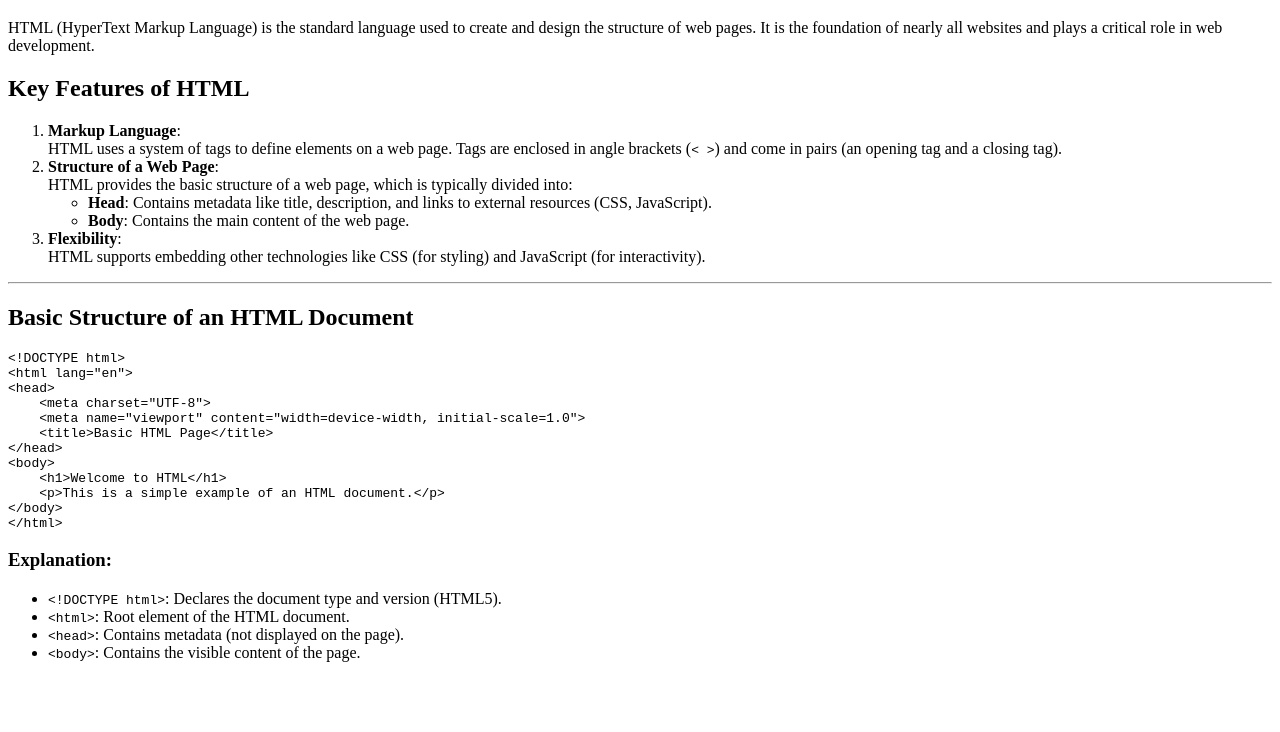
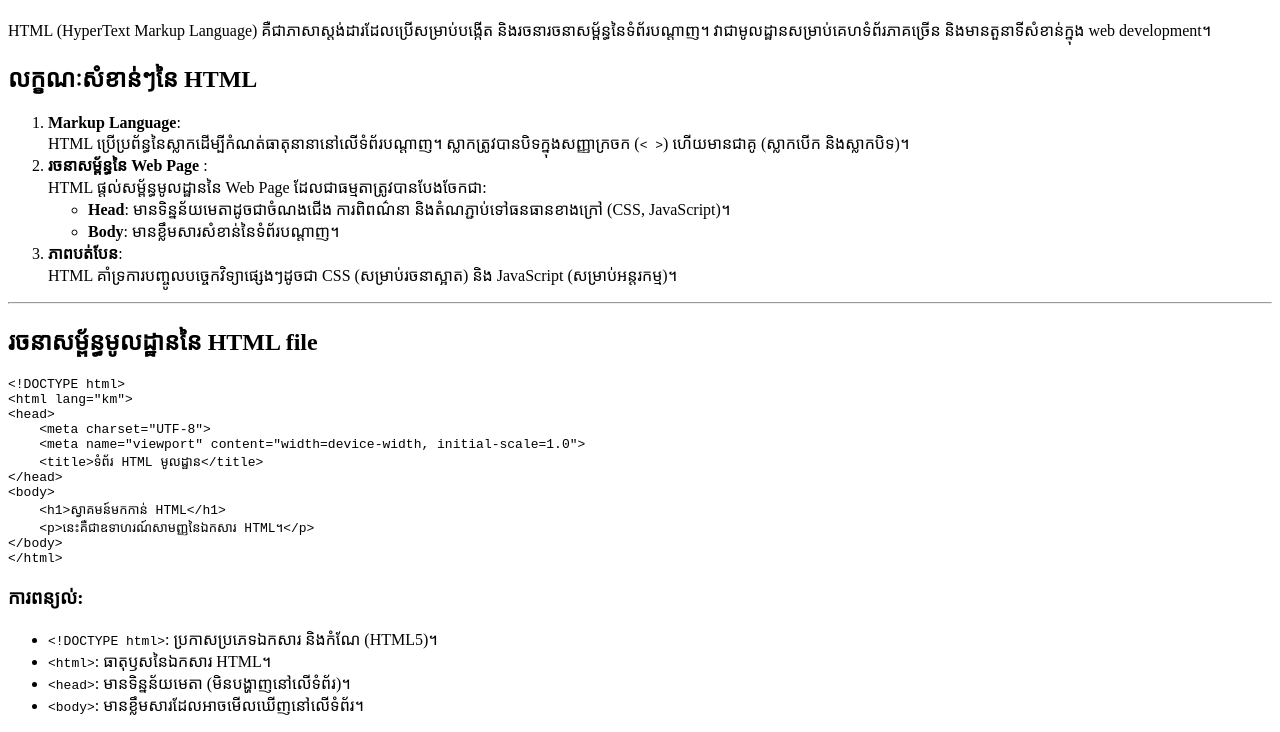
Before and after one commit to L-Sophat/web-design-class, a website: page 05-05-2025/index.html in a window 1280 px wide. Shown: the part 273-1005 px from the top of the page. Before the commit the page ends 951 px from the top, so only its background shows below. Drawn offline with Linux system fonts and the light colour scheme.

Commit message:
Translate HTML content to Khmer and update language attribute

```diff
--- a/05-05-2025/index.html
+++ b/05-05-2025/index.html
@@ -1,5 +1,5 @@
 <!DOCTYPE html>
-<html lang="en">
+<html lang="km">
 
 <head>
     <meta charset="UTF-8">
@@ -9,74 +9,74 @@
 
 <body>
 
-    <img src="https://pphat.netlify.app/assets/logo/logo-transparent-light-mode.png" alt="Leat Sophat Logo" width="200" height="200">
+    <img src="https://pphat.netlify.app/assets/logo/logo-transparent-light-mode.png" alt="រូបសញ្ញា Leat Sophat" width="200" height="200">
 
     <h1>HTML</h1>
     <p>
-        HTML (HyperText Markup Language) is the standard language used to create and design the structure of web pages. It is the foundation of nearly all websites and plays a critical role in web development.
+        HTML (HyperText Markup Language) គឺជាភាសាស្តង់ដារដែលប្រើសម្រាប់បង្កើត និងរចនារចនាសម្ព័ន្ធនៃទំព័របណ្តាញ។ វាជាមូលដ្ឋានសម្រាប់គេហទំព័រភាគច្រើន និងមានតួនាទីសំខាន់ក្នុង web development។
     </p>
 
-    <h2>Key Features of HTML</h2>
+    <h2>លក្ខណៈសំខាន់ៗនៃ HTML</h2>
     <ol>
         <li>
             <strong>Markup Language</strong>:
-            <br> HTML uses a system of tags to define elements on a web page. Tags are enclosed in angle brackets (<code>&lt; &gt;</code>) and come in pairs (an opening tag and a closing tag).
+            <br> HTML ប្រើប្រព័ន្ធនៃស្លាកដើម្បីកំណត់ធាតុនានានៅលើទំព័របណ្តាញ។ ស្លាកត្រូវបានបិទក្នុងសញ្ញាក្រចក (<code>&lt; &gt;</code>) ហើយមានជាគូ (ស្លាកបើក និងស្លាកបិទ)។
         </li>
         <li>
-            <strong>Structure of a Web Page</strong>:
-            <br> HTML provides the basic structure of a web page, which is typically divided into:
+            <strong>រចនាសម្ព័ន្ធនៃ Web Page </strong>:
+            <br> HTML ផ្តល់សម្ព័ន្ធមូលដ្ឋាននៃ Web Page ដែលជាធម្មតាត្រូវបានបែងចែកជា:
 
             <ul>
                 <li>
                     <strong>Head</strong>:
-                    Contains metadata like title, description, and links to external resources (CSS, JavaScript).
+                    មានទិន្នន័យមេតាដូចជាចំណងជើង ការពិពណ៌នា និងតំណភ្ជាប់ទៅធនធានខាងក្រៅ (CSS, JavaScript)។
                 </li>
                 <li>
                     <strong>Body</strong>:
-                    Contains the main content of the web page.
+                    មានខ្លឹមសារសំខាន់នៃទំព័របណ្តាញ។
                 </li>
             </ul>
         </li>
         <li>
-            <strong>Flexibility</strong>:
-            <br> HTML supports embedding other technologies like CSS (for styling) and JavaScript (for interactivity).
+            <strong>ភាពបត់បែន</strong>:
+            <br> HTML គាំទ្រការបញ្ចូលបច្ចេកវិទ្យាផ្សេងៗដូចជា CSS (សម្រាប់រចនាស្អាត) និង JavaScript (សម្រាប់អន្តរកម្ម)។
         </li>
     </ol>
 
     <hr>
 
-    <h2>Basic Structure of an HTML Document</h2>
+    <h2>រចនាសម្ព័ន្ធមូលដ្ឋាននៃ HTML file</h2>
     <pre><code>&lt;!DOCTYPE html&gt;
-&lt;html lang="en"&gt;
+&lt;html lang="km"&gt;
 &lt;head&gt;
     &lt;meta charset="UTF-8"&gt;
     &lt;meta name="viewport" content="width=device-width, initial-scale=1.0"&gt;
-    &lt;title&gt;Basic HTML Page&lt;/title&gt;
+    &lt;title&gt;ទំព័រ HTML មូលដ្ឋាន&lt;/title&gt;
 &lt;/head&gt;
 &lt;body&gt;
-    &lt;h1&gt;Welcome to HTML&lt;/h1&gt;
-    &lt;p&gt;This is a simple example of an HTML document.&lt;/p&gt;
+    &lt;h1&gt;ស្វាគមន៍មកកាន់ HTML&lt;/h1&gt;
+    &lt;p&gt;នេះគឺជាឧទាហរណ៍សាមញ្ញនៃឯកសារ HTML។&lt;/p&gt;
 &lt;/body&gt;
 &lt;/html&gt;
 </code></pre>
 
-    <h3>Explanation:</h3>
+    <h3>ការពន្យល់:</h3>
     <ul>
         <li>
             <code>&lt;!DOCTYPE html&gt;</code>:
-            Declares the document type and version (HTML5).
+            ប្រកាសប្រភេទឯកសារ និងកំណែ (HTML5)។
         </li>
         <li>
             <code>&lt;html&gt;</code>:
-            Root element of the HTML document.
+            ធាតុឫសនៃឯកសារ HTML។
         </li>
         <li>
             <code>&lt;head&gt;</code>:
-            Contains metadata (not displayed on the page).
+            មានទិន្នន័យមេតា (មិនបង្ហាញនៅលើទំព័រ)។
         </li>
         <li>
             <code>&lt;body&gt;</code>:
-            Contains the visible content of the page.
+            មានខ្លឹមសារដែលអាចមើលឃើញនៅលើទំព័រ។
         </li>
     </ul>
 </body>
```
